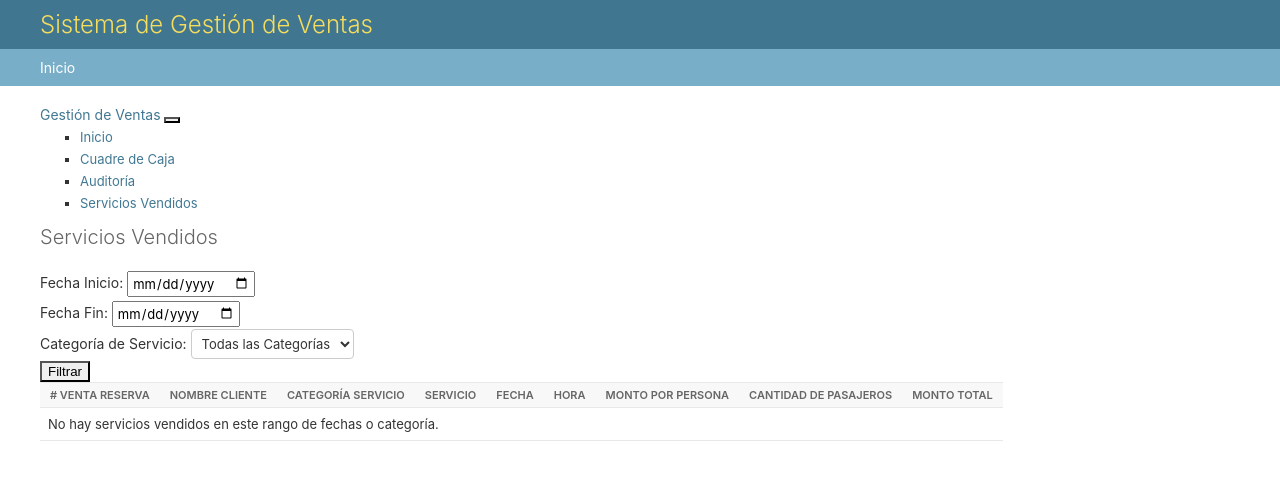
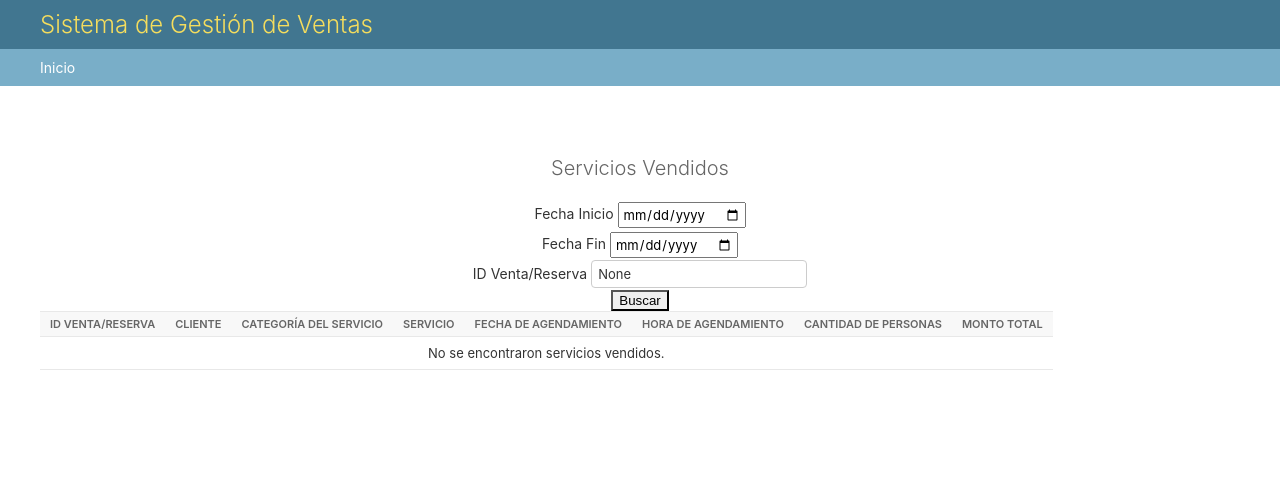
Before and after one commit to nomad3/booking_system, a Django app: page /servicios-vendidos/ in a window 1280 px wide. Shown: the top 480 px of the page. Run offline with Django 4.2, Linux system fonts and the light colour scheme; data that the repository does not hold is empty.

Commit message:
agregar id a servicios vendidos

```diff
--- a/ventas/templates/ventas/servicios_vendidos.html
+++ b/ventas/templates/ventas/servicios_vendidos.html
@@ -1,54 +1,48 @@
 {% extends "admin/base_site.html" %}
 
 {% block content %}
-  {% include 'base_menu.html' %}
-
-  <div class="module">
+<div class="container" style="text-align: center; margin-top: 50px;">
     <h1>Servicios Vendidos</h1>
 
-    <!-- Formulario de filtro por fechas y categoría -->
-    <form method="GET" action="">
-      <div class="field-box">
-        <label for="fecha_inicio">Fecha Inicio:</label>
-        <input type="date" id="fecha_inicio" name="fecha_inicio" value="{{ fecha_inicio }}" class="vDateField">
-      </div>
-      <div class="field-box">
-        <label for="fecha_fin">Fecha Fin:</label>
-        <input type="date" id="fecha_fin" name="fecha_fin" value="{{ fecha_fin }}" class="vDateField">
-      </div>
-      <div class="field-box">
-        <label for="categoria">Categoría de Servicio:</label>
-        <select id="categoria" name="categoria">
-          <option value="">Todas las Categorías</option>
-          {% for categoria in categorias %}
-            <option value="{{ categoria.id }}" {% if categoria.id|stringformat:"s" == categoria_id|stringformat:"s" %}selected{% endif %}>
-              {{ categoria.nombre }}
-            </option>
-          {% endfor %}
-        </select>
-      </div>
-      <button type="submit" class="btn btn-primary">Filtrar</button>
+    <!-- Formulario de búsqueda y filtros -->
+    <form method="GET" action="" class="form-inline mb-4">
+        <div class="form-group mx-sm-3 mb-2">
+            <label for="fecha_inicio" class="sr-only">Fecha Inicio</label>
+            <input type="date" id="fecha_inicio" name="fecha_inicio" value="{{ fecha_inicio|date:'Y-m-d' }}" class="form-control" placeholder="Fecha Inicio">
+        </div>
+        <div class="form-group mx-sm-3 mb-2">
+            <label for="fecha_fin" class="sr-only">Fecha Fin</label>
+            <input type="date" id="fecha_fin" name="fecha_fin" value="{{ fecha_fin|date:'Y-m-d' }}" class="form-control" placeholder="Fecha Fin">
+        </div>
+        <div class="form-group mx-sm-3 mb-2">
+            <label for="venta_reserva_id" class="sr-only">ID Venta/Reserva</label>
+            <input type="text" id="venta_reserva_id" name="venta_reserva_id" value="{{ venta_reserva_id }}" class="form-control" placeholder="ID Venta/Reserva">
+        </div>
+        <button type="submit" class="btn btn-primary mb-2">Buscar</button>
     </form>
 
     <!-- Tabla de servicios vendidos -->
     <table class="table table-striped table-bordered">
         <thead>
             <tr>
-                <th># Venta Reserva</th>
-                <th>Nombre Cliente</th>
-                <th>Categoría Servicio</th>
+                <th>ID Venta/Reserva</th>
+                <th>Cliente</th>
+                <th>Categoría del Servicio</th>
                 <th>Servicio</th>
-                <th>Fecha</th>
-                <th>Hora</th>
-                <th>Monto por Persona</th>
-                <th>Cantidad de Pasajeros</th>
+                <th>Fecha de Agendamiento</th>
+                <th>Hora de Agendamiento</th>
+                <th>Cantidad de Personas</th>
                 <th>Monto Total</th>
             </tr>
         </thead>
         <tbody>
             {% for servicio in servicios %}
             <tr>
-                <td>{{ servicio.venta_reserva_id }}</td>
+                <td>
+                    <a href="{% url 'admin:ventas_ventareserva_change' servicio.venta_reserva_id %}">
+                        {{ servicio.venta_reserva_id }}
+                    </a>
+                </td>
                 <td>{{ servicio.cliente_nombre }}</td>
                 <td>{{ servicio.categoria_servicio }}</td>
                 <td>{{ servicio.servicio_nombre }}</td>
@@ -60,10 +54,10 @@
             </tr>
             {% empty %}
             <tr>
-                <td colspan="9">No hay servicios vendidos en este rango de fechas o categoría.</td>
+                <td colspan="8">No se encontraron servicios vendidos.</td>
             </tr>
             {% endfor %}
         </tbody>
     </table>
-  </div>
+</div>
 {% endblock %}
--- a/ventas/views.py
+++ b/ventas/views.py
@@ -30,6 +30,7 @@ def servicios_vendidos_view(request):
     fecha_inicio = request.GET.get('fecha_inicio')
     fecha_fin = request.GET.get('fecha_fin')
     categoria_id = request.GET.get('categoria')
+    venta_reserva_id = request.GET.get('venta_reserva_id')  # Nuevo campo de búsqueda por ID de reserva
 
     # Consultar todos los servicios vendidos
     servicios_vendidos = ReservaServicio.objects.select_related('venta_reserva__cliente', 'servicio__categoria')
@@ -47,6 +48,10 @@ def servicios_vendidos_view(request):
     if categoria_id:
         servicios_vendidos = servicios_vendidos.filter(servicio__categoria_id=categoria_id)
 
+    # Filtrar por ID de VentaReserva si está presente
+    if venta_reserva_id:
+        servicios_vendidos = servicios_vendidos.filter(venta_reserva__id=venta_reserva_id)
+
     # Ordenar primero por fecha en orden decreciente y luego por hora en orden creciente
     servicios_vendidos = servicios_vendidos.order_by('-fecha_agendamiento__date', 'fecha_agendamiento__time')
 
@@ -60,14 +65,14 @@ def servicios_vendidos_view(request):
         fecha_agendamiento = timezone.localtime(servicio.fecha_agendamiento)  # Convertir a hora local si es necesario
 
         data.append({
-            'venta_reserva_id': servicio.venta_reserva.id,  # Número de venta/reserva
+            'venta_reserva_id': servicio.venta_reserva.id,  # ID de la Venta/Reserva
             'cliente_nombre': servicio.venta_reserva.cliente.nombre,  # Nombre del cliente
             'categoria_servicio': servicio.servicio.categoria.nombre,  # Categoría del servicio
             'servicio_nombre': servicio.servicio.nombre,  # Nombre del servicio
             'fecha_agendamiento': fecha_agendamiento.date(),  # Mostrar solo la fecha
             'hora_agendamiento': fecha_agendamiento.time(),  # Mostrar solo la hora
             'monto': servicio.servicio.precio_base,  # Monto por persona
-            'cantidad_personas': servicio.cantidad_personas,  # Cantidad de pasajeros
+            'cantidad_personas': servicio.cantidad_personas,  # Cantidad de personas
             'total_monto': total_monto  # Monto total (monto * cantidad_personas)
         })
 
@@ -77,7 +82,8 @@ def servicios_vendidos_view(request):
         'categorias': categorias,
         'fecha_inicio': fecha_inicio,
         'fecha_fin': fecha_fin,
-        'categoria_id': categoria_id
+        'categoria_id': categoria_id,
+        'venta_reserva_id': venta_reserva_id,  # Añadir el ID de reserva al contexto
     })
 
 class ProveedorViewSet(viewsets.ModelViewSet):
@@ -319,6 +325,7 @@ def auditoria_movimientos_view(request):
     # Renderizar la plantilla con los datos
     return render(request, 'ventas/auditoria_movimientos.html', context)
 
+
 def caja_diaria_view(request):
     # Obtener la fecha actual
     hoy = timezone.now().date()
```
